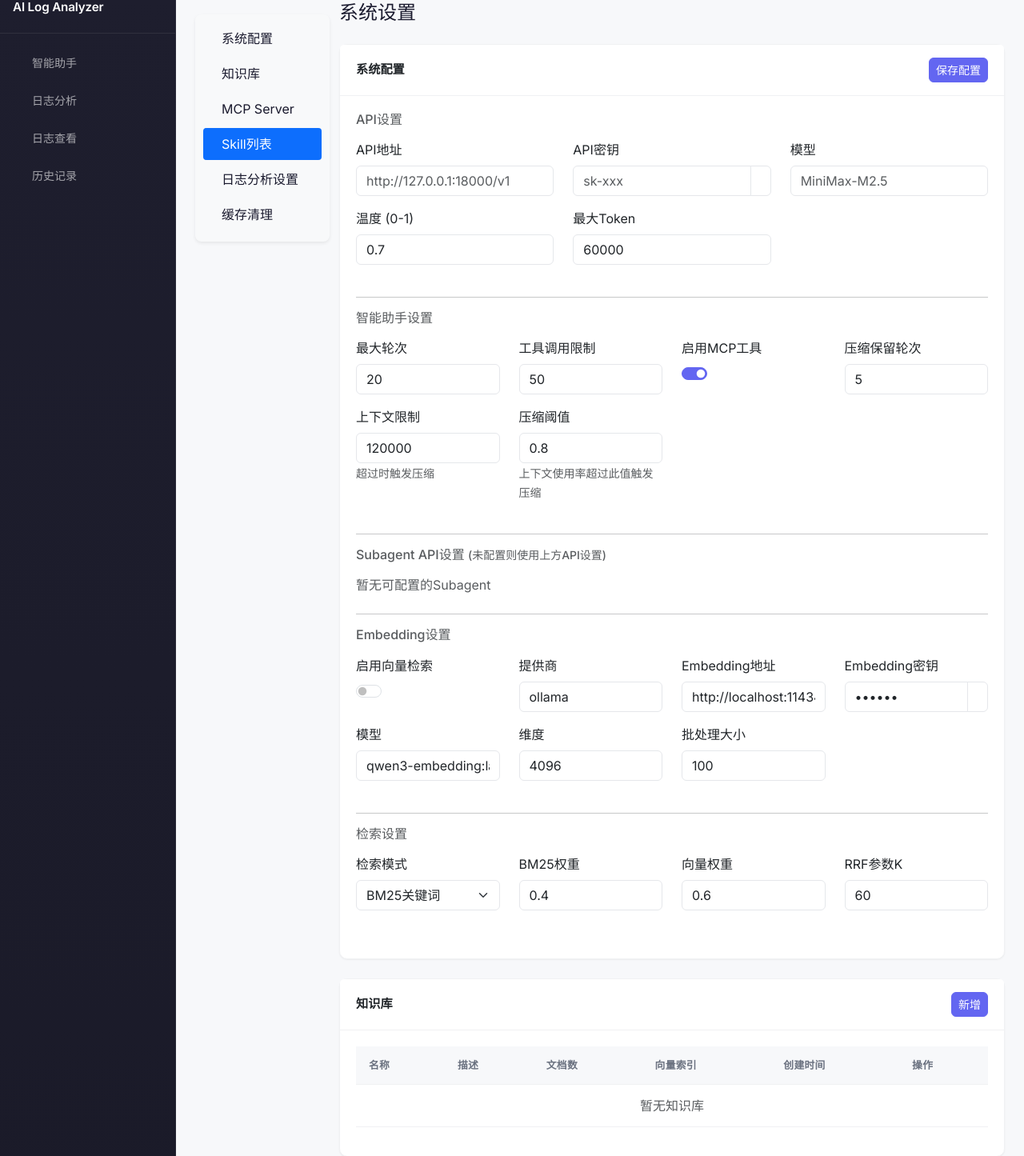
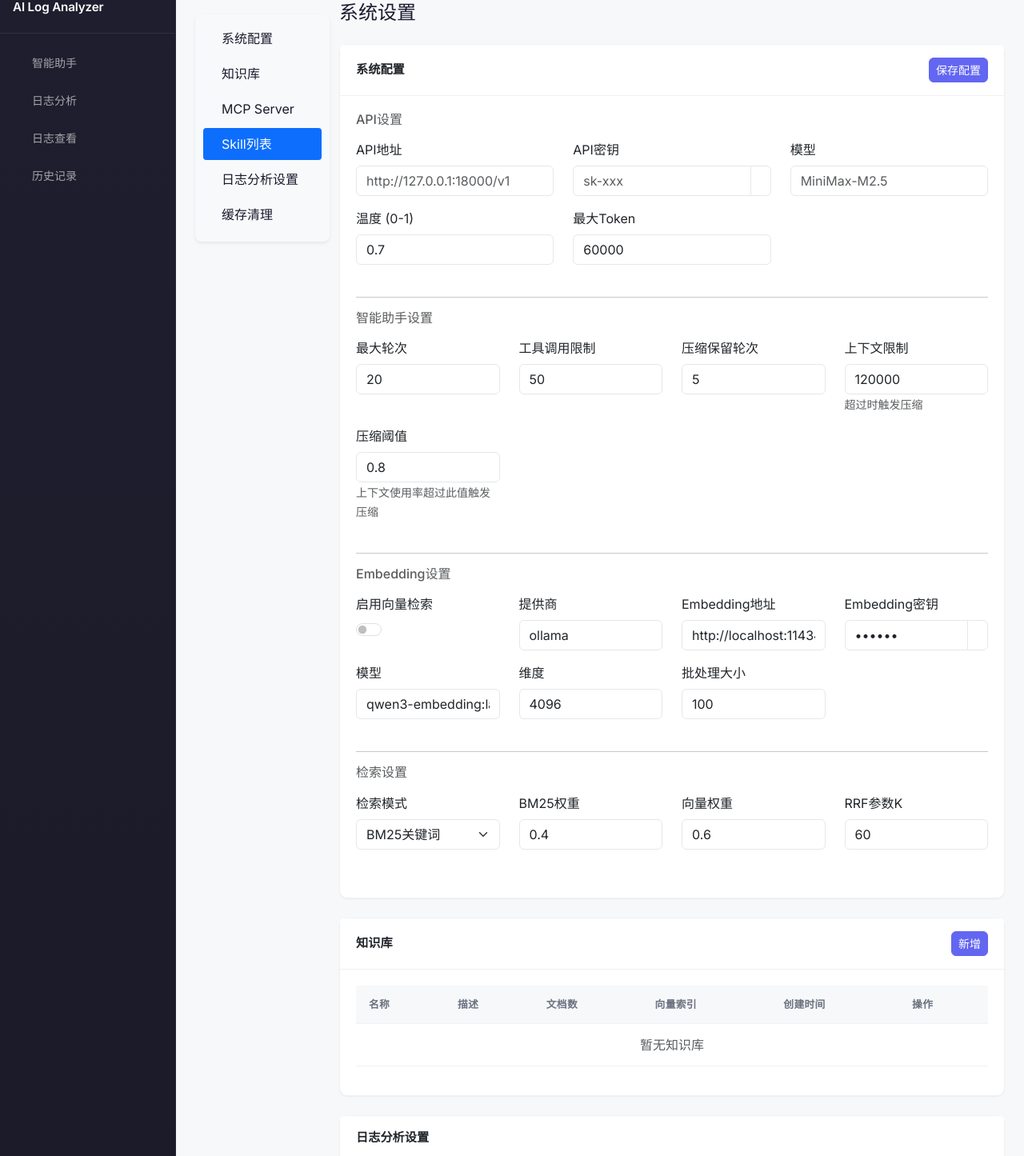
Before and after one commit to Jicoh/AI_logAnalyzer, a Flask app: page /settings in a window 1280 px wide. Shown: the part 22-1467 px from the top of the page at 80% size. Run offline with Flask 3, Linux system fonts and the light colour scheme; a user stored in the database is signed in; data that the repository does not hold is empty; some libraries are stand-ins or nearby versions.

Commit message:
清理无用的配置项

```diff
--- a/config/system_config.json
+++ b/config/system_config.json
@@ -14,19 +14,9 @@
     "orchestrator": {
         "max_rounds": 20,
         "tool_call_limit": 50,
-        "enable_mcp_tools": true,
         "compression_retain_rounds": 5,
         "context_limit": 120000,
         "compression_threshold": 0.8
-    },
-    "subagent_api": {
-        "log_analyzer": {
-            "base_url": "",
-            "api_key": "",
-            "model": "",
-            "temperature": 0.1,
-            "max_tokens": 60000
-        }
     },
     "agent": {
         "max_tokens": 60000,
--- a/src/agent/subagents/log_analyzer.py
+++ b/src/agent/subagents/log_analyzer.py
@@ -1416,7 +1416,7 @@ class LogAnalyzerSubagent(SubagentBase):
         log_files = context.get('log_files', [])
         kb_ids = context.get('kb_ids', [])
         user_intent = context.get('user_intent', request)
-        api_config = context.get('subagent_api_config', {})
+        api_config = context.get('api_config', {})
         user_id = context.get('user_id')
 
         if not log_files:
--- a/src/system_config_manager/manager.py
+++ b/src/system_config_manager/manager.py
@@ -66,12 +66,10 @@ class SystemConfigManager:
         "orchestrator": {
             "max_rounds": 20,
             "tool_call_limit": 50,
-            "enable_mcp_tools": True,
             "compression_retain_rounds": 5,
             "context_limit": 120000,
             "compression_threshold": 0.8
         },
-        "subagent_api": {},
         "agent": {
             "max_tokens": 60000,
             "max_rounds": 10,
--- a/src/web/app.py
+++ b/src/web/app.py
@@ -261,7 +261,3 @@ def init_default_admin():
         db.session.add(admin)
         db.session.commit()
         logger.info("创建默认管理员账号: Administrator / Admin@9000")
-
-
-# 创建应用实例
-app = create_app()
--- a/src/web/routes/admin_api.py
+++ b/src/web/routes/admin_api.py
@@ -372,20 +372,12 @@ def update_config():
                 settings_manager.set('orchestrator.max_rounds', int(orch_config['max_rounds']))
             if 'tool_call_limit' in orch_config:
                 settings_manager.set('orchestrator.tool_call_limit', int(orch_config['tool_call_limit']))
-            if 'enable_mcp_tools' in orch_config:
-                settings_manager.set('orchestrator.enable_mcp_tools', bool(orch_config['enable_mcp_tools']))
             if 'compression_retain_rounds' in orch_config:
                 settings_manager.set('orchestrator.compression_retain_rounds', int(orch_config['compression_retain_rounds']))
             if 'context_limit' in orch_config:
                 settings_manager.set('orchestrator.context_limit', int(orch_config['context_limit']))
             if 'compression_threshold' in orch_config:
                 settings_manager.set('orchestrator.compression_threshold', float(orch_config['compression_threshold']))
-
-        # 更新 Subagent API 设置（按subagent名称的结构）
-        if 'subagent_api' in data:
-            subagent_api_config = data['subagent_api']
-            # 整体替换subagent_api配置
-            settings_manager.set('subagent_api', subagent_api_config)
 
         # 更新 Embedding 设置
         if 'embedding' in data:
@@ -423,32 +415,6 @@ def update_config():
 
         return jsonify({'success': True, 'message': '配置已更新'})
     except Exception as e:
-        return jsonify({'success': False, 'error': str(e)}), 500
-
-
-# ================= MCP Server 配置 API =================
-
-# ================= Subagent 配置 API =================
-
-@admin_bp.route('/api/admin/subagents/list', methods=['GET'])
-@admin_required
-def get_configurable_subagents():
-    """获取可配置的Subagent列表"""
-    try:
-        from src.agent.subagents import get_registry
-        registry = get_registry()
-
-        subagents = []
-        for info in registry.list_all():
-            subagents.append({
-                'name': info['name'],
-                'description': info['description'],
-                'capabilities': info.get('capabilities', [])
-            })
-
-        return jsonify({'success': True, 'data': subagents})
-    except Exception as e:
-        logger.error(f"获取Subagent列表失败: {str(e)}")
         return jsonify({'success': False, 'error': str(e)}), 500
 
 
--- a/src/web/templates/settings.html
+++ b/src/web/templates/settings.html
@@ -92,12 +92,6 @@
                             <input type="number" class="form-control" x-model="config.orchestrator.tool_call_limit" min="1">
                         </div>
                         <div class="col-md-3 mb-3">
-                            <label class="form-label">启用MCP工具</label>
-                            <div class="form-check form-switch">
-                                <input class="form-check-input" type="checkbox" x-model="config.orchestrator.enable_mcp_tools">
-                            </div>
-                        </div>
-                        <div class="col-md-3 mb-3">
                             <label class="form-label">压缩保留轮次</label>
                             <input type="number" class="form-control" x-model="config.orchestrator.compression_retain_rounds" min="1">
                         </div>
@@ -110,56 +104,6 @@
                             <label class="form-label">压缩阈值</label>
                             <input type="number" class="form-control" x-model="config.orchestrator.compression_threshold" min="0" max="1" step="0.1">
                             <small class="text-muted">上下文使用率超过此值触发压缩</small>
-                        </div>
-                    </div>
-
-                    <hr>
-
-                    <!-- Subagent API设置 -->
-                    <h6 class="text-muted mb-3">
-                        <i class="bi bi-gear-wide-connected"></i> Subagent API设置
-                        <small class="text-muted">(未配置则使用上方API设置)</small>
-                    </h6>
-                    <div class="mb-4">
-                        <template x-for="subagent in configurableSubagents" :key="subagent.name">
-                            <div class="card mb-2">
-                                <div class="card-body py-2">
-                                    <div class="row align-items-center">
-                                        <div class="col-md-2">
-                                            <span class="badge bg-primary" x-text="subagent.name"></span>
-                                            <small class="text-muted d-block mt-1" x-text="subagent.description"></small>
-                                        </div>
-                                        <div class="col-md-2">
-                                            <input type="text" class="form-control form-control-sm"
-                                                   x-model="config.subagent_api[subagent.name].base_url"
-                                                   placeholder="API地址（留空用默认）">
-                                        </div>
-                                        <div class="col-md-2">
-                                            <input type="text" class="form-control form-control-sm"
-                                                   x-model="config.subagent_api[subagent.name].api_key"
-                                                   placeholder="API密钥">
-                                        </div>
-                                        <div class="col-md-2">
-                                            <input type="text" class="form-control form-control-sm"
-                                                   x-model="config.subagent_api[subagent.name].model"
-                                                   placeholder="模型">
-                                        </div>
-                                        <div class="col-md-2">
-                                            <input type="number" class="form-control form-control-sm"
-                                                   x-model="config.subagent_api[subagent.name].temperature"
-                                                   min="0" max="1" step="0.1" placeholder="温度">
-                                        </div>
-                                        <div class="col-md-2">
-                                            <input type="number" class="form-control form-control-sm"
-                                                   x-model="config.subagent_api[subagent.name].max_tokens"
-                                                   min="100" placeholder="Max Tokens">
-                                        </div>
-                                    </div>
-                                </div>
-                            </div>
-                        </template>
-                        <div x-show="configurableSubagents.length === 0" class="text-muted">
-                            暂无可配置的Subagent
                         </div>
                     </div>
 
@@ -922,12 +866,10 @@ function settingsApp() {
         // 系统配置
         config: {
             api: { base_url: '', api_key: '', model: '', temperature: 0.7, max_tokens: 60000 },
-            orchestrator: { max_rounds: 20, tool_call_limit: 50, enable_mcp_tools: true, compression_retain_rounds: 5, context_limit: 120000, compression_threshold: 0.8 },
-            subagent_api: {},
+            orchestrator: { max_rounds: 20, tool_call_limit: 50, compression_retain_rounds: 5, context_limit: 120000, compression_threshold: 0.8 },
             embedding: { enabled: false, provider: '', base_url: '', api_key: '', model: '', dimension: 4096, batch_size: 100 },
             retrieval: { mode: 'bm25', bm25_weight: 0.4, vector_weight: 0.6, rrf_k: 60 }
         },
-        configurableSubagents: [],
         showApiKey: false,
         showEmbeddingKey: false,
         configSaving: false,
@@ -989,7 +931,6 @@ function settingsApp() {
         init() {
             this.loadUserInfo();
             this.loadConfig();
-            this.loadConfigurableSubagents();
             this.loadKbList();
             this.loadRuleSets();
             this.loadMcpServers();
@@ -1069,32 +1010,11 @@ function settingsApp() {
                     this.config = {
                         api: { ...this.config.api, ...data.data.api },
                         orchestrator: { ...this.config.orchestrator, ...data.data.orchestrator },
-                        subagent_api: data.data.subagent_api || {},
                         embedding: { ...this.config.embedding, ...data.data.embedding },
                         retrieval: { ...this.config.retrieval, ...data.data.retrieval }
                     };
-                    this.initSubagentApiConfig();
                 }
             } catch (e) { console.error('Load config failed:', e); }
-        },
-
-        async loadConfigurableSubagents() {
-            try {
-                const response = await fetch('/api/admin/subagents/list');
-                const data = await response.json();
-                if (data.success) {
-                    this.configurableSubagents = data.data;
-                    this.initSubagentApiConfig();
-                }
-            } catch (e) { console.error('Load subagents failed:', e); }
-        },
-
-        initSubagentApiConfig() {
-            for (const subagent of this.configurableSubagents) {
-                if (!this.config.subagent_api[subagent.name]) {
-                    this.config.subagent_api[subagent.name] = { base_url: '', api_key: '', model: '', temperature: 0.1, max_tokens: 60000 };
-                }
-            }
         },
 
         async saveConfig() {
```
Also changed, not shown: CLAUDE.md (+0 -1 lines), src/agent/orchestrator_agent.py (+2 -30 lines).
